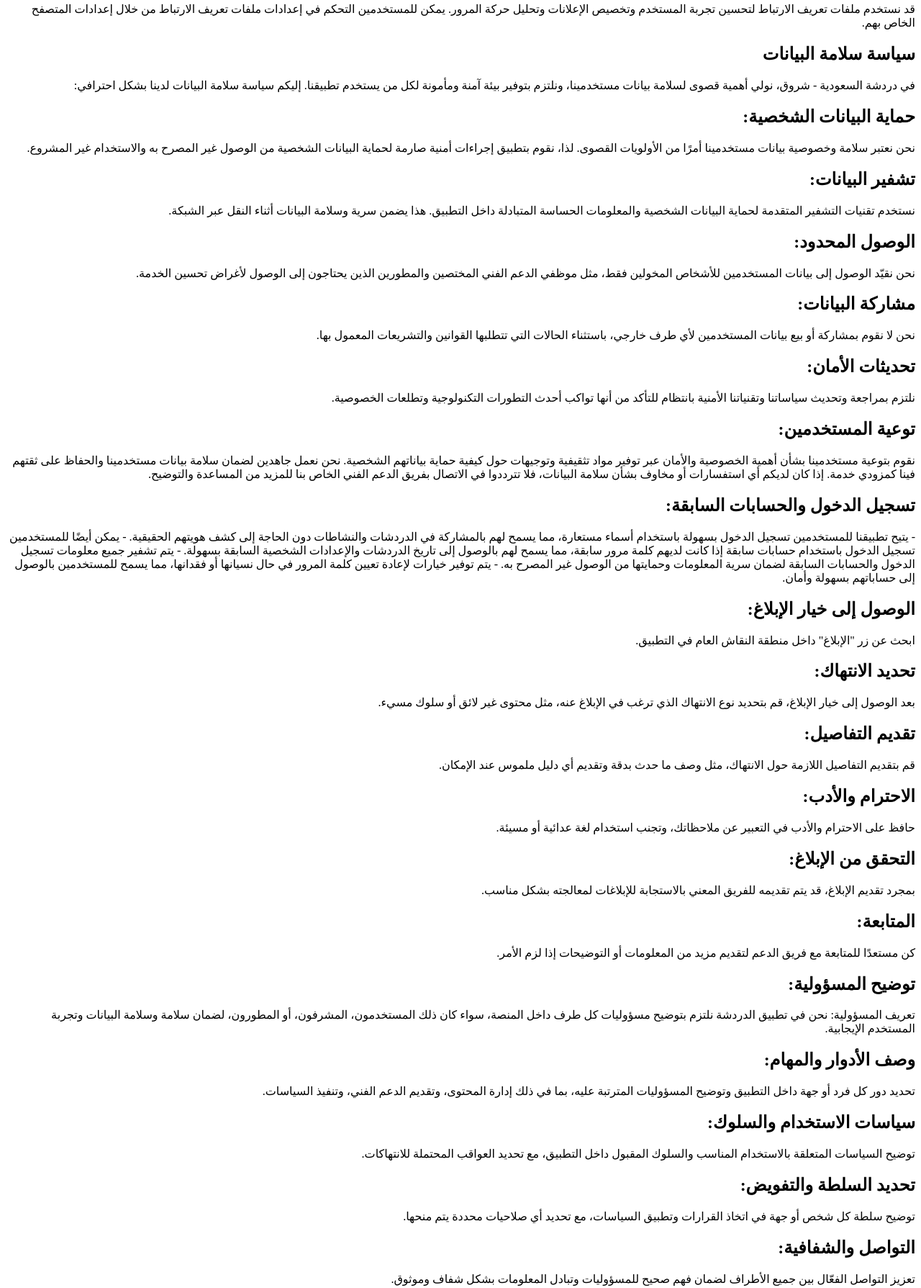
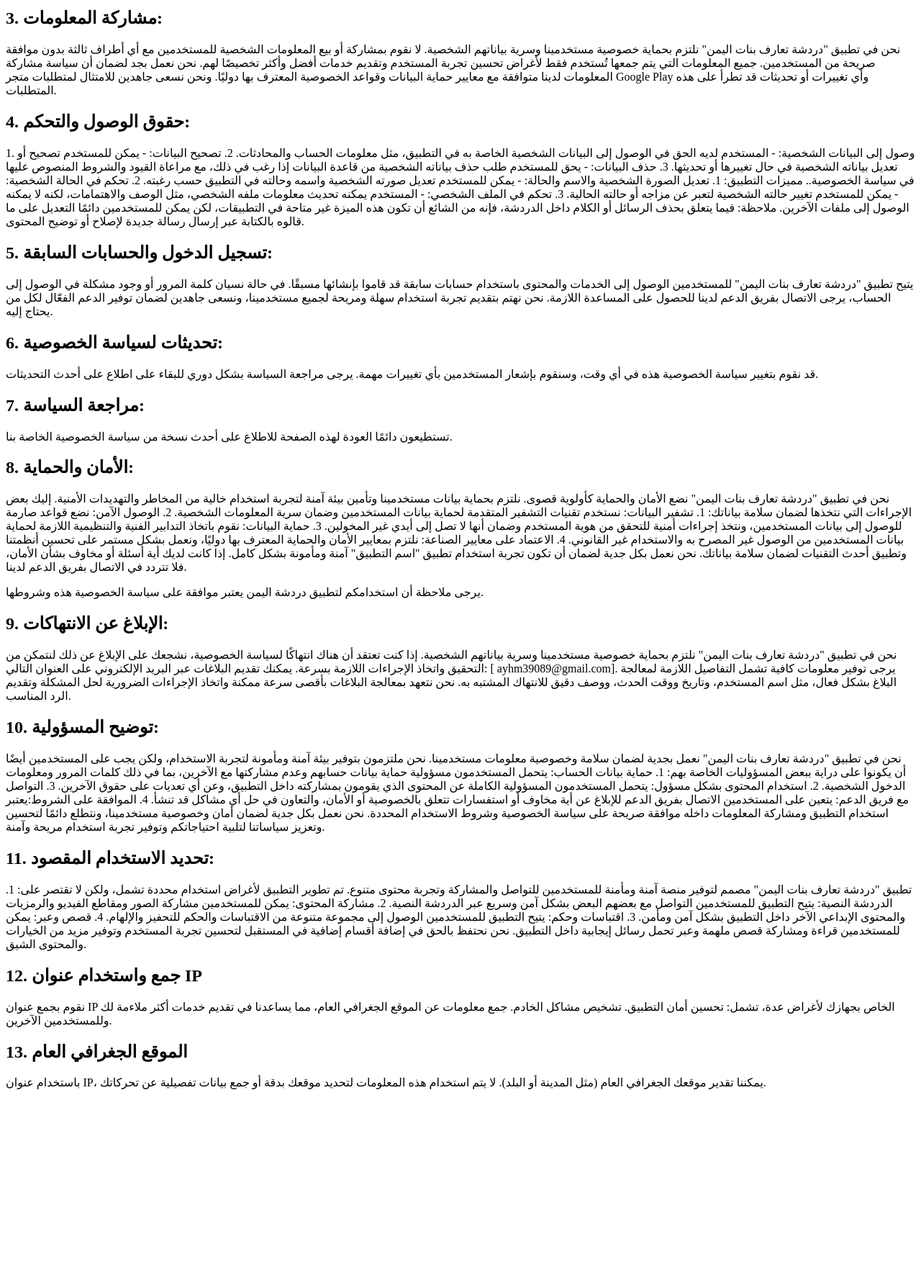
Before and after one commit to souqt/camsmasm, a plain HTML site: page privacypolicy/index.html in a window 1280 px wide. Shown: the part 382-2171 px from the top of the page at 72% size. After the commit the page ends 1911 px from the top, so only its background shows below. Drawn offline with Linux system fonts and the light colour scheme.

Commit message:
Update index.html

```diff
--- a/privacypolicy/index.html
+++ b/privacypolicy/index.html
@@ -1,215 +1,113 @@
 
-<!DOCTYPE html>
-<html lang="ar">
-<head>
-  <meta charset="UTF-8">
-  <meta name="viewport" content="width=device-width, initial-scale=1.0">
-  <title>سياسة الخصوصية لتطبيق دردشة السعودية - شروق</title>
-</head>
-<body dir="rtl">
+سياسة الخصوصية لتطبيق دردشة  تعارف بنات اليمن
 
 
-<h2>سياسة الخصوصية لدردشة السعودية - شروق </h2>
+  <h1>سياسة الخصوصية لتطبيق دردشة اليمن</h1>
+  <p>تاريخ آخر تحديث: [2024/6/4]</p>
+  <p>شكرًا لاستخدام تطبيقنا "دردشة تعارف بنات اليمن". نحن نولي أهمية كبيرة لحماية خصوصية مستخدمينا ونسعى جاهدين لتوفير بيئة آمنة ومحترمة للجميع. فيما يلي سياسة الخصوصية التي توضح بالتفصيل كيفية جمع واستخدام البيانات في تطبيقنا وضمان حماية خصوصية المستخدمين:</p>
+  <h2> 1. جمع المعلومات: </h2>
+  <p>نحن نقوم بجمع بيانات شخصية مثل الاسم، عنوان البريد الإلكتروني، ومعلومات الاتصال الأخرى عند تسجيل الدخول أو استخدام خدماتنا.</p>
+  <h2>2. استخدام المعلومات:</h2>
+  <p>نحن في تطبيق "دردشة تعارف بنات اليمن" نلتزم بحماية خصوصية مستخدمينا واحترام خصوصية بياناتهم. يتم جمع المعلومات التي يقدمها المستخدمون بغرض تحسين جودة الخدمات وتجربة المستخدم، وليس لأي غرض تجاري، وبدون تبادل مع أطراف ثالثة. يمكن استخدام المعلومات فقط بموافقة صريحة من المستخدم ووفقًا لشروط وأغراض محددة مسبقًا.</p>
+  <h2> 3. مشاركة المعلومات: </h2>
+  <p>نحن في تطبيق "دردشة تعارف بنات اليمن" نلتزم بحماية خصوصية مستخدمينا وسرية بياناتهم الشخصية. لا نقوم بمشاركة أو بيع المعلومات الشخصية للمستخدمين مع أي أطراف ثالثة بدون موافقة صريحة من المستخدمين. جميع المعلومات التي يتم جمعها تُستخدم فقط لأغراض تحسين تجربة المستخدم وتقديم خدمات أفضل وأكثر تخصيصًا لهم.
+
+نحن نعمل بجد لضمان أن سياسة مشاركة المعلومات لدينا متوافقة مع معايير حماية البيانات وقواعد الخصوصية المعترف بها دوليًا. ونحن نسعى جاهدين للامتثال لمتطلبات متجر Google Play وأي تغييرات أو تحديثات قد تطرأ على هذه المتطلبات.</p>
+  <h2> 4. حقوق الوصول والتحكم: </h2>
+  <p> 1. وصول إلى البيانات الشخصية:
+
+   - المستخدم لديه الحق في الوصول إلى البيانات الشخصية الخاصة به في التطبيق، مثل معلومات الحساب والمحادثات.
+
+2. تصحيح البيانات:
+
+   - يمكن للمستخدم تصحيح أو تعديل بياناته الشخصية في حال تغييرها أو تحديثها.
+
+3. حذف البيانات:
+
+   - يحق للمستخدم طلب حذف بياناته الشخصية من قاعدة البيانات إذا رغب في ذلك، مع مراعاة القيود والشروط المنصوص عليها في سياسة الخصوصية..
+
+مميزات التطبيق:
+
+1. تعديل الصورة الشخصية والاسم والحالة:
+
+   - يمكن للمستخدم تعديل صورته الشخصية واسمه وحالته في التطبيق حسب رغبته.
+
+2. تحكم في الحالة الشخصية:
+
+   - يمكن للمستخدم تغيير حالته الشخصية لتعبر عن مزاجه أو حالته الحالية.
+
+3. تحكم في الملف الشخصي:
+
+   - المستخدم يمكنه تحديث معلومات ملفه الشخصي، مثل الوصف والاهتمامات، لكنه لا يمكنه الوصول إلى ملفات الآخرين.
+
+ملاحظة:  فيما يتعلق بحذف الرسائل أو الكلام داخل الدردشة، فإنه من الشائع أن تكون هذه الميزة غير متاحة في التطبيقات، لكن يمكن للمستخدمين دائمًا التعديل على ما قالوه بالكتابة عبر إرسال رسالة جديدة لإصلاح أو توضيح المحتوى. </p>
+  <h2> 5. تسجيل الدخول والحسابات السابقة: </h2>
+  <p> يتيح تطبيق "دردشة تعارف بنات اليمن" للمستخدمين الوصول إلى الخدمات والمحتوى باستخدام حسابات سابقة قد قاموا بإنشائها مسبقًا. في حالة نسيان كلمة المرور أو وجود مشكلة في الوصول إلى الحساب، يرجى الاتصال بفريق الدعم لدينا للحصول على المساعدة اللازمة. نحن نهتم بتقديم تجربة استخدام سهلة ومريحة لجميع مستخدمينا، ونسعى جاهدين لضمان توفير الدعم الفعّال لكل من يحتاج إليه. </p>
+  <h2> 6. تحديثات لسياسة الخصوصية: </h2>
+  <p> قد نقوم بتغيير سياسة الخصوصية هذه في أي وقت، وسنقوم بإشعار المستخدمين بأي تغييرات مهمة. يرجى مراجعة السياسة بشكل دوري للبقاء على اطلاع على أحدث التحديثات. </p>
+  <h2> 7. مراجعة السياسة: </h2>
+  <p> تستطيعون دائمًا العودة لهذه الصفحة للاطلاع على أحدث نسخة من سياسة الخصوصية الخاصة بنا. </p>
+  <h2> 8. الأمان والحماية: </h2>
+  <p>نحن في تطبيق "دردشة تعارف بنات اليمن" نضع الأمان والحماية كأولوية قصوى. نلتزم بحماية بيانات مستخدمينا وتأمين بيئة آمنة لتجربة استخدام خالية من المخاطر والتهديدات الأمنية. إليك بعض الإجراءات التي نتخذها لضمان سلامة بياناتك:
+
+1. تشفير البيانات: نستخدم تقنيات التشفير المتقدمة لحماية بيانات المستخدمين وضمان سرية المعلومات الشخصية.
+
+2. الوصول الآمن: نضع قواعد صارمة للوصول إلى بيانات المستخدمين، ونتخذ إجراءات أمنية للتحقق من هوية المستخدم وضمان أنها لا تصل إلى أيدي غير المخولين.
+
+3. حماية البيانات: نقوم باتخاذ التدابير الفنية والتنظيمية اللازمة لحماية بيانات المستخدمين من الوصول غير المصرح به والاستخدام غير القانوني.
+
+4. الاعتماد على معايير الصناعة: نلتزم بمعايير الأمان والحماية المعترف بها دوليًا، ونعمل بشكل مستمر على تحسين أنظمتنا وتطبيق أحدث التقنيات لضمان سلامة بياناتك.
+
+نحن نعمل بكل جدية لضمان أن تكون تجربة استخدام تطبيق "اسم التطبيق" آمنة ومأمونة بشكل كامل. إذا كانت لديك أية أسئلة أو مخاوف بشأن الأمان، فلا تتردد في الاتصال بفريق الدعم لدينا.</p>
+  <p>يرجى ملاحظة أن استخدامكم لتطبيق دردشة اليمن يعتبر موافقة على سياسة الخصوصية هذه وشروطها.</p>
+
+<h2> 9. الإبلاغ عن الانتهاكات: </h2>
+
+<p> نحن في تطبيق "دردشة تعارف بنات اليمن" نلتزم بحماية خصوصية مستخدمينا وسرية بياناتهم الشخصية. إذا كنت تعتقد أن هناك انتهاكًا لسياسة الخصوصية، نشجعك على الإبلاغ عن ذلك لنتمكن من التحقيق واتخاذ الإجراءات اللازمة بسرعة.
+
+يمكنك تقديم البلاغات عبر البريد الإلكتروني على العنوان التالي: [ ayhm39089@gmail.com].
+
+يرجى توفير معلومات كافية تشمل التفاصيل اللازمة لمعالجة البلاغ بشكل فعال، مثل اسم المستخدم، وتاريخ ووقت الحدث، ووصف دقيق للانتهاك المشتبه به.
+
+نحن نتعهد بمعالجة البلاغات بأقصى سرعة ممكنة واتخاذ الإجراءات الضرورية لحل المشكلة وتقديم الرد المناسب. </p>
+
+<h2> 10. توضيح المسؤولية:  </h2>
+
+<p> نحن في تطبيق "دردشة تعارف بنات اليمن" نعمل بجدية لضمان سلامة وخصوصية معلومات مستخدمينا. نحن ملتزمون بتوفير بيئة آمنة ومأمونة لتجربة الاستخدام، ولكن يجب على المستخدمين أيضًا أن يكونوا على دراية ببعض المسؤوليات الخاصة بهم:
+
+1. حماية بيانات الحساب: يتحمل المستخدمون مسؤولية حماية بيانات حسابهم وعدم مشاركتها مع الآخرين، بما في ذلك كلمات المرور ومعلومات الدخول الشخصية.
+
+2. استخدام المحتوى بشكل مسؤول: يتحمل المستخدمون المسؤولية الكاملة عن المحتوى الذي يقومون بمشاركته داخل التطبيق، وعن أي تعديات على حقوق الآخرين.
+
+3. التواصل مع فريق الدعم: يتعين على المستخدمين الاتصال بفريق الدعم للإبلاغ عن أية مخاوف أو استفسارات تتعلق بالخصوصية أو الأمان، والتعاون في حل أي مشاكل قد تنشأ.
+
+4. الموافقة على الشروط:يعتبر استخدام التطبيق ومشاركة المعلومات داخله موافقة صريحة على سياسة الخصوصية وشروط الاستخدام المحددة.
+
+نحن نعمل بكل جدية لضمان أمان وخصوصية مستخدمينا، ونتطلع دائمًا لتحسين وتعزيز سياساتنا لتلبية احتياجاتكم وتوفير تجربة استخدام مريحة وآمنة. </p>
+
+<h2> 11. تحديد الاستخدام المقصود: </h2>
+
+<p> تطبيق "دردشة تعارف بنات اليمن" مصمم لتوفير منصة آمنة ومأمنة للمستخدمين للتواصل والمشاركة وتجربة محتوى متنوع. تم تطوير التطبيق لأغراض استخدام محددة تشمل، ولكن لا تقتصر على:
+
+1. الدردشة النصية: يتيح التطبيق للمستخدمين التواصل مع بعضهم البعض بشكل آمن وسريع عبر الدردشة النصية.
+
+2. مشاركة المحتوى: يمكن للمستخدمين مشاركة الصور ومقاطع الفيديو والرمزيات والمحتوى الإبداعي الآخر داخل التطبيق بشكل آمن ومأمن.
+
+3. اقتباسات وحكم: يتيح التطبيق للمستخدمين الوصول إلى مجموعة متنوعة من الاقتباسات والحكم للتحفيز والإلهام.
+
+4. قصص وعبر: يمكن للمستخدمين قراءة ومشاركة قصص ملهمة وعبر تحمل رسائل إيجابية داخل التطبيق.
+
+نحن نحتفظ بالحق في إضافة أقسام إضافية في المستقبل لتحسين تجربة المستخدم وتوفير مزيد من الخيارات والمحتوى الشيق. </p>
+
+<h2>12. جمع واستخدام عنوان IP </h2>
+
+<p>نقوم بجمع عنوان IP الخاص بجهازك لأغراض عدة، تشمل:
+تحسين أمان التطبيق.
+تشخيص مشاكل الخادم.
+جمع معلومات عن الموقع الجغرافي العام، مما يساعدنا في تقديم خدمات أكثر ملاءمة لك وللمستخدمين الآخرين.  </p>
 
 
-<p>نحن في دردشة السعودية - شروق نلتزم بحماية خصوصية مستخدمينا وتوفير بيئة آمنة ومأمونة للتفاعل والتواصل داخل التطبيق. إليكم سياسة الخصوصية الخاصة بنا التي تغطي جميع الجوانب المتعلقة بالأمان وجمع المعلومات ومحتوى التطبيق: </p>
+<h2>13. الموقع الجغرافي العام </h2>
 
 
-<h2> حماية والأمان:</h2>
-
-
-<p>نحن نتخذ جميع التدابير اللازمة لحماية بيانات المستخدمين وضمان سرية وسلامة المعلومات الشخصية. ضمن سياق الدردشة العامة، يُسمح للمستخدمين بالتسجيل باسم مستعار وإمكانية وضع كلمة مرور لتعزيز الحماية الشخصية. </p>
-
-
-<h2>جمع المعلومات: </h2>
-
-
-<p> نقوم بجمع بيانات محددة لتحسين تجربة المستخدم وتحليل استخدام التطبيق. تشمل هذه البيانات معلومات الملف الشخصي، مثل الاسم المستعار والصورة الشخصية، ولكن لا نقوم بمشاركة هذه المعلومات مع أي جهة خارجية.</p>
-
-
-<h2>ملفات تعريف الارتباط (Cookies): </h2>
-
-
-<p> قد نستخدم ملفات تعريف الارتباط لتحسين تجربة المستخدم وتخصيص الإعلانات وتحليل حركة المرور. يمكن للمستخدمين التحكم في إعدادات ملفات تعريف الارتباط من خلال إعدادات المتصفح الخاص بهم.</p>
-
-
-<h2>سياسة سلامة البيانات </h2>
-
-
-<p>في دردشة السعودية - شروق، نولي أهمية قصوى لسلامة بيانات مستخدمينا، ونلتزم بتوفير بيئة آمنة ومأمونة لكل من يستخدم تطبيقنا. إليكم سياسة سلامة البيانات لدينا بشكل احترافي: </p>
-
-
-<h2> حماية البيانات الشخصية:</h2>
-
-
-<p> نحن نعتبر سلامة وخصوصية بيانات مستخدمينا أمرًا من الأولويات القصوى. لذا، نقوم بتطبيق إجراءات أمنية صارمة لحماية البيانات الشخصية من الوصول غير المصرح به والاستخدام غير المشروع.</p>
-
-
-<h2> تشفير البيانات:</h2>
-
-
-<p>نستخدم تقنيات التشفير المتقدمة لحماية البيانات الشخصية والمعلومات الحساسة المتبادلة داخل التطبيق. هذا يضمن سرية وسلامة البيانات أثناء النقل عبر الشبكة. </p>
-
-
-<h2> الوصول المحدود:</h2>
-
-
-<p> نحن نقيّد الوصول إلى بيانات المستخدمين للأشخاص المخولين فقط، مثل موظفي الدعم الفني المختصين والمطورين الذين يحتاجون إلى الوصول لأغراض تحسين الخدمة.</p>
-
-
-<h2> مشاركة البيانات:</h2>
-
-
-<p> نحن لا نقوم بمشاركة أو بيع بيانات المستخدمين لأي طرف خارجي، باستثناء الحالات التي تتطلبها القوانين والتشريعات المعمول بها.</p>
-
-
-<h2> تحديثات الأمان:</h2>
-
-
-<p>نلتزم بمراجعة وتحديث سياساتنا وتقنياتنا الأمنية بانتظام للتأكد من أنها تواكب أحدث التطورات التكنولوجية وتطلعات الخصوصية. </p>
-
-
-<h2>توعية المستخدمين: </h2>
-
-
-<p>نقوم بتوعية مستخدمينا بشأن أهمية الخصوصية والأمان عبر توفير مواد تثقيفية وتوجيهات حول كيفية حماية بياناتهم الشخصية.
-نحن نعمل جاهدين لضمان سلامة بيانات مستخدمينا والحفاظ على ثقتهم فينا كمزودي خدمة. إذا كان لديكم أي استفسارات أو مخاوف بشأن سلامة البيانات، فلا تترددوا في الاتصال بفريق الدعم الفني الخاص بنا للمزيد من المساعدة والتوضيح. </p>
-
-
-<h2>تسجيل الدخول والحسابات السابقة: </h2>
-
-
-<p>- يتيح تطبيقنا للمستخدمين تسجيل الدخول بسهولة باستخدام أسماء مستعارة، مما يسمح لهم بالمشاركة في الدردشات والنشاطات دون الحاجة إلى كشف هويتهم الحقيقية.
-
-   - يمكن أيضًا للمستخدمين تسجيل الدخول باستخدام حسابات سابقة إذا كانت لديهم كلمة مرور سابقة، مما يسمح لهم بالوصول إلى تاريخ الدردشات والإعدادات الشخصية السابقة بسهولة.
-
-   - يتم تشفير جميع معلومات تسجيل الدخول والحسابات السابقة لضمان سرية المعلومات وحمايتها من الوصول غير المصرح به.
-
-   - يتم توفير خيارات لإعادة تعيين كلمة المرور في حال نسيانها أو فقدانها، مما يسمح للمستخدمين بالوصول إلى حساباتهم بسهولة وأمان. </p>
-
-
-<h2> الوصول إلى خيار الإبلاغ:</h2>
-
-
-<p>ابحث عن  زر "الإبلاغ" داخل منطقة النقاش العام في التطبيق. </p>
-
-
-<h2>تحديد الانتهاك: </h2>
-
-
-<p> بعد الوصول إلى خيار الإبلاغ، قم بتحديد نوع الانتهاك الذي ترغب في الإبلاغ عنه، مثل محتوى غير لائق أو سلوك مسيء.</p>
-
-
-<h2>تقديم التفاصيل: </h2>
-
-
-<p>قم بتقديم التفاصيل اللازمة حول الانتهاك، مثل وصف ما حدث بدقة وتقديم أي دليل ملموس عند الإمكان. </p>
-
-
-<h2>الاحترام والأدب: </h2>
-
-
-<p> حافظ على الاحترام والأدب في التعبير عن ملاحظاتك، وتجنب استخدام لغة عدائية أو مسيئة.</p>
-
-
-<h2>التحقق من الإبلاغ: </h2>
-
-
-<p>بمجرد تقديم الإبلاغ، قد يتم تقديمه للفريق المعني بالاستجابة للإبلاغات لمعالجته بشكل مناسب. </p>
-
-
-<h2> المتابعة:</h2>
-
-
-<p>كن مستعدًا للمتابعة مع فريق الدعم لتقديم مزيد من المعلومات أو التوضيحات إذا لزم الأمر. </p>
-
-
-<h2> توضيح المسؤولية:</h2>
-
-
-<p>تعريف المسؤولية: نحن في تطبيق الدردشة نلتزم بتوضيح مسؤوليات كل طرف داخل المنصة، سواء كان ذلك المستخدمون، المشرفون، أو المطورون، لضمان سلامة وسلامة البيانات وتجربة المستخدم الإيجابية. </p>
-
-
-<h2> وصف الأدوار والمهام:</h2>
-
-
-<p>تحديد دور كل فرد أو جهة داخل التطبيق وتوضيح المسؤوليات المترتبة عليه، بما في ذلك إدارة المحتوى، وتقديم الدعم الفني، وتنفيذ السياسات. </p>
-
-
-<h2> سياسات الاستخدام والسلوك:</h2>
-
-
-<p> توضيح السياسات المتعلقة بالاستخدام المناسب والسلوك المقبول داخل التطبيق، مع تحديد العواقب المحتملة للانتهاكات.</p>
-
-
-<h2>تحديد السلطة والتفويض: </h2>
-
-
-<p> توضيح سلطة كل شخص أو جهة في اتخاذ القرارات وتطبيق السياسات، مع تحديد أي صلاحيات محددة يتم منحها.</p>
-
-
-<h2>التواصل والشفافية: </h2>
-
-
-<p>تعزيز التواصل الفعّال بين جميع الأطراف لضمان فهم صحيح للمسؤوليات وتبادل المعلومات بشكل شفاف وموثوق. </p>
-
-
-<h2>التقييم المستمر: </h2>
-
-
-<p>مراجعة وتقييم المسؤوليات بشكل دوري لضمان تحقيق الأهداف والتحسين المستمر. </p>
-
-
-<h2>تقديم التوجيهات والتدريب: </h2>
-
-
-<p> تقديم التوجيهات والتدريب اللازم لجميع الأطراف لتعزيز فهمهم والامتثال للمسؤوليات المحددة.</p>
-
-
-<h2>التعامل مع الانتهاكات: </h2>
-
-
-<p>توضيح الإجراءات المتبعة للتعامل مع انتهاكات السياسات والعقوبات المناسبة.
-نحن نثق في قدرتكم على فهم والامتثال لهذه السياسة، ونرحب بأية استفسارات أو ملاحظات تودون مشاركتها معنا. </p>
-
-
-<h2> حقوق الوصول والتحكم</h2>
-
-
-<p> نحن في دردشة سعودية، نلتزم بتوفير بيئة رقمية آمنة ومريحة لجميع المشاركين، مع توفير الاحترام الكامل لحقوق الوصول والتحكم. يعتبر كل فرد في مجتمعنا الافتراضي مهمًا، ولذلك نسعى جاهدين لتوفير الوصول السهل والعادل لجميع المحتويات والموارد المتاحة دون أي تمييز أو عائق.
-
-نؤمن بأهمية حقوق الخصوصية والتحكم الفردي، ولهذا السبب نقدم خيارات متعددة للتحكم في الإعدادات الشخصية وإمكانية إدارة الخصوصية وفقا لتفضيلات كل مستخدم. كما نوفر خيارات للتواصل الآمن والمناقشة المثمرة، مع إمكانية حظر المستخدمين في حالة الضرورة لضمان بيئة آمنة للجميع.
-
-نحرص على توفير دعم فني متميز لمساعدة المستخدمين في حل أي مشكلة تتعلق بالوصول أو التحكم في الخدمة، مما يسهم في تحسين تجربة الاستخدام وضمان رضا جميع أفراد مجتمعنا.
-
-نشجع على تقديم الانتقادات البناءة والتغذية الراجعة، حيث يعتبر ذلك جزءًا أساسيًا من جهودنا المستمرة لتطوير وتحسين خدماتنا وضمان استجابتنا لاحتياجات وتطلعات مجتمعنا الرقمي.</p>
-
-
-<h2> تقييم المحتوى للمستخدمين البالغين</h2>
-
-
-<p> نلتزم بتقديم بيئة آمنة ومناسبة لمستخدمينا البالغين الذين يبلغون من العمر 18 عامًا وأكبر. يتم تقييم المحتوى المتاح على التطبيق بانتظام لضمان توافقه مع المعايير الصحية والأخلاقية.</p>
-
-
-<h2> معايير التقييم</h2>
-
-
-<p> نستخدم معايير صارمة لتقييم المحتوى، مع التركيز على السلامة والجودة والملاءمة للجمهور البالغ.</p>
-
-
-<h2>المراجعة الدورية: </h2>
-
-
-<p> يتم مراجعة المحتوى بانتظام لضمان استمرار توافقه مع معايير السلامة والجودة.</p>
-
-
-<h2>الآليات اللازمة للتعديل </h2>
-
-
-<p> يتم تطبيق التعديلات اللازمة على المحتوى استنادًا إلى مراجعاتنا المستمرة وتغييرات تفضيلات المستخدمين</p>
-
-
-<h2>حماية خصوصية المستخدمين البالغين: </h2>
-
-
-  <p>نحرص على حماية خصوصية مستخدمينا البالغين وعدم جمع أو مشاركة أية معلومات شخصية دون موافقة صريحة. </p>
+<p> باستخدام عنوان IP، يمكننا تقدير موقعك الجغرافي العام (مثل المدينة أو البلد). لا يتم استخدام هذه المعلومات لتحديد موقعك بدقة أو جمع بيانات تفصيلية عن تحركاتك. </p>
```
